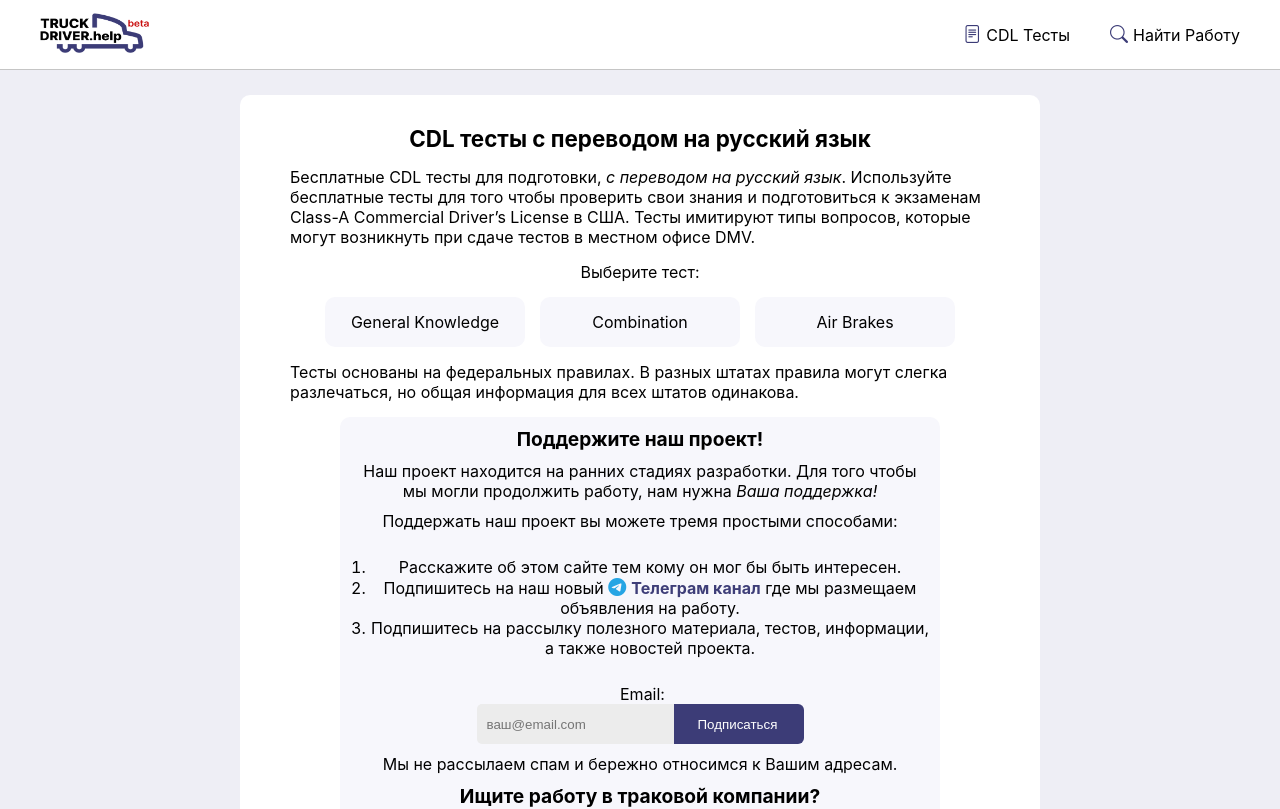
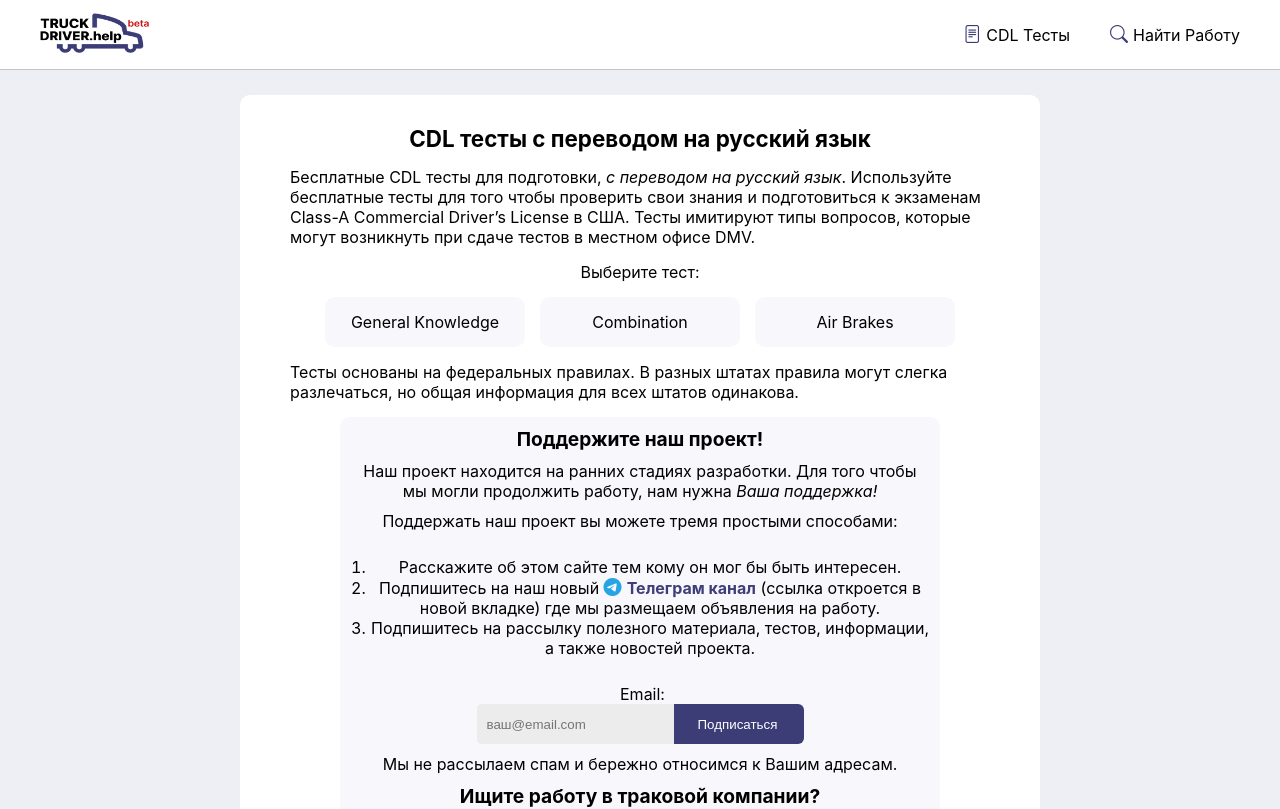
Before and after one commit to dandavisjs/TDL-Academy, a Next.js app: page / in a window 1280 px wide. Shown: the top 809 px of the page. Built offline with nearby package versions, Linux system fonts and the light colour scheme.

Commit message:
Minor change: _blank link

```diff
--- a/components/layout/support.js
+++ b/components/layout/support.js
@@ -9,7 +9,7 @@ const Support = ({ }) => {
             <p>Поддержать наш проект вы можете тремя простыми способами:</p>
             <ol>
                 <li>Расскажите об этом сайте тем кому он мог бы быть интересен.</li>
-                <li>Подпишитесь на наш новый <i style={{ color: '#26A5E4' }} className="bi bi-telegram"> </i><Link href="https://t.me/truckdriverhelp"><a><strong>Телеграм канал</strong></a></Link> где мы размещаем объявления на работу.</li>
+                <li>Подпишитесь на наш новый <i style={{ color: '#26A5E4' }} className="bi bi-telegram"> </i><a href="https://t.me/truckdriverhelp" target="_blank"><strong>Телеграм канал</strong></a> (ссылка откроется в новой вкладке) где мы размещаем объявления на работу.</li>
                 <li>Подпишитесь на рассылку полезного материала, тестов, информации, а также новостей проекта.</li>
             </ol>
             <Subscribe />
```
